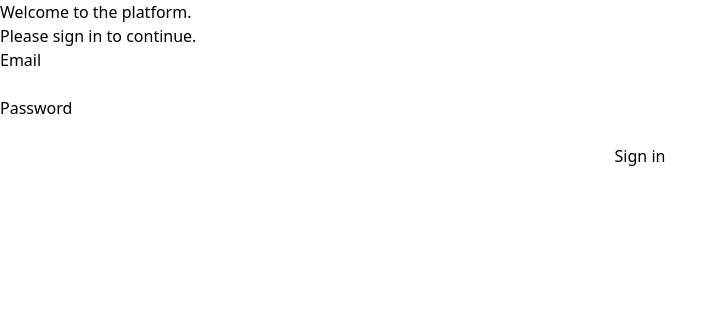
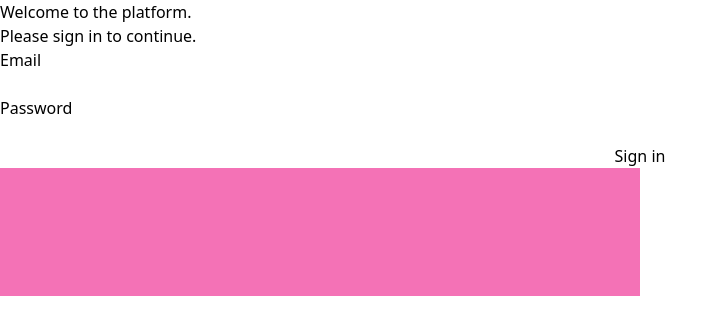
Before and after one commit to rcabre95/workout-app, a Next.js app in the folder client/: page /welcome in a window 1280 px wide. Shown: the top 334 px of the page, without its empty margins (0-728 px from the left). Built offline with nearby package versions, Linux system fonts and the light colour scheme; no server answers.

Commit message:
added error message functionality

```diff
--- a/client/components/SigninForm.tsx
+++ b/client/components/SigninForm.tsx
@@ -1,9 +1,11 @@
 import { useRouter } from "next/router";
 import { useForm } from "react-hook-form";
 import { supabase } from "../lib/initSupabase";
+import { useState } from "react";
 
 export function SigninForm({ nextPage }: { nextPage: string }) {
   const router = useRouter()
+  const [loginError, setLoginError] = useState<string | null>(null)
 
   const { register, handleSubmit, watch, formState: { errors } } = useForm();
   const submitSignin = async (formData:any) => {
@@ -13,12 +15,12 @@ export function SigninForm({ nextPage }: { nextPage: string }) {
     })
 
     if (error) {
-
+      setLoginError(error.message)
     }
 
-    if (data) {
-      console.log(data)
-      router.push(nextPage)
+    if (data.session?.user) {
+      console.log(data.session);
+      router.push("/dashboard")
     }
   };
 
@@ -37,6 +39,7 @@ export function SigninForm({ nextPage }: { nextPage: string }) {
         required: "Please enter your password"
       })} />
       <button type="submit">Sign in</button>
+      <span className="bg-pink-400 w-1/2 h-32">{loginError !== null ? loginError : null}</span>
     </form>
   )
 }
```
